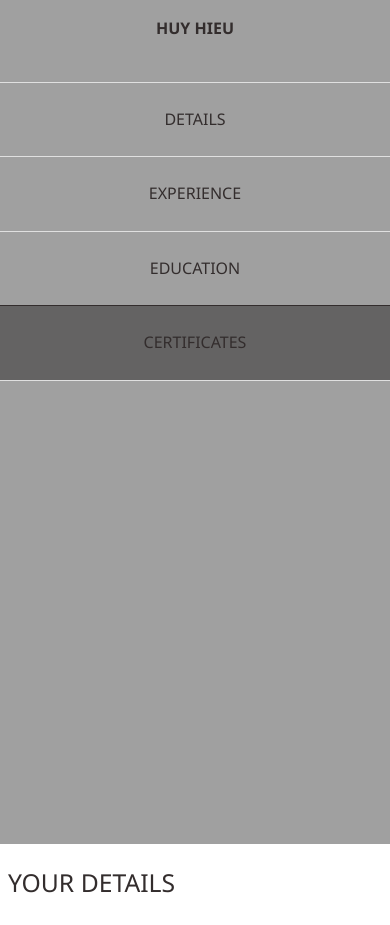
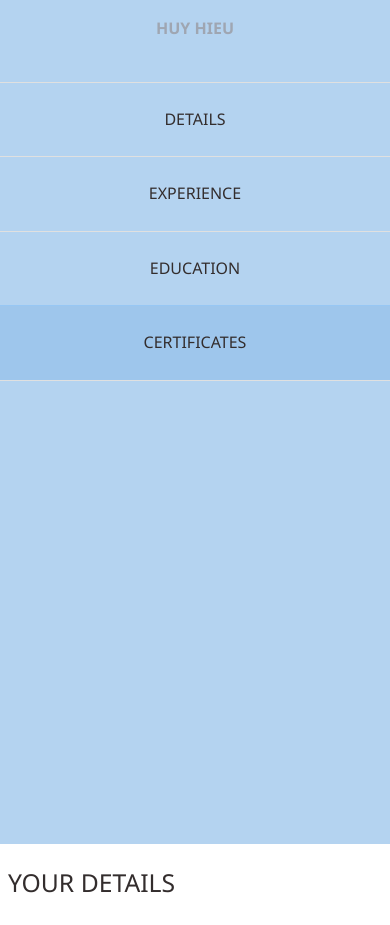
Before and after one commit to khoatruong19/cv-website, a PHP site: page /pages/cv_form.php in a window 390 px wide. Shown: the top 925 px of the page. Run offline with PHP 8.4, Linux system fonts and the light colour scheme; some libraries are stand-ins or nearby versions.

```diff
--- a/pages/cv_form.php
+++ b/pages/cv_form.php
@@ -37,22 +37,22 @@
 <!-- <body> -->
 <body data-bs-spy="scroll" data-bs-target="#sidebar_list" data-bs-offset="0" class="scrollspy w-100" tabindex="0" style="overflow-x:hidden">
     <div class="row">
-        <aside class="col-12 col-sm-2 p-0 d-flex flex-column sticky-top font_aside" style="height:100vh; background-color: rgb(160,160,160)">
+        <aside class="col-12 col-sm-2 p-0 d-flex flex-column sticky-top font_aside" style="height:100vh; background-color: #B4D3F0">
             <div class="text-center p-3 pb-0">
                 <img class="img-fluid rounded-circle my-4 p-1 d-none d-md-block shadow"src="https://impreza.us-themes.com/wp-content/uploads/paolo-bendandi-D-8XODEIr_s-unsplash.jpg" alt="profile picture" />
             </div>
             <div class="d-block mb-4 d-flex justify-content-center align-items-center">
-                <p class="text-dark text-uppercase fw-bold custom_name">Huy Hieu</p>
+                <p class="text-secondary text-uppercase fw-bold custom_name">Huy Hieu</p>
             </div>
             <div class="list-group list-group-flush position-stick vh-100"  id="sidebar_list">
-                <a href="#"             class="d-block p-4 list-group-item list-group-item-action list-group-item border-bottom border-top  d-flex justify-content-center align-items-center text-dark text-decoration-none text-uppercase">details</a>
+                <a href="#item-0" class="d-block p-4  list-group-item-action  list-group-item border-bottom d-flex justify-content-center align-items-center text-dark text-decoration-none text-uppercase border-top">details</a>
                 <a href="#item-1" class="d-block p-4  list-group-item-action  list-group-item border-bottom d-flex justify-content-center align-items-center text-dark text-decoration-none text-uppercase ">experience</a>
                 <a href="#item-2" class="d-block p-4  list-group-item-action  list-group-item border-bottom d-flex justify-content-center align-items-center text-dark text-decoration-none text-uppercase ">education</a>
                 <a href="#item-3" class="d-block p-4  list-group-item-action  list-group-item border-bottom d-flex justify-content-center align-items-center text-dark text-decoration-none text-uppercase ">certificates</a>
             </div>
         </aside>
         <div class="col-12 col-sm-9 m-2">
-            <div class="" id="#">
+            <div class="" id="item-0">
                 <?php
                     include('./components/cv_form_components/det_page.php');
                 ?>
--- a/scss/test_cus.css
+++ b/scss/test_cus.css
@@ -350,17 +350,17 @@
 }
 
 .list-group-item {
-  background-color: rgb(160, 160, 160);
+  background-color: #B4D3F0;
   color: #333;
   border-color: #ddd;
 }
 .list-group-item:hover {
-  background-color: #878787;
+  background-color: #97c7f4;
   color: #fff;
-  border-color: #bbb;
+  border-color: #97c7f4;
 }
 
 .list-group {
-  --bs-list-group-active-bg: rgb(100, 99, 99);
-  --bs-list-group-active-border-color: $border-color;
+  --bs-list-group-active-bg: #9ec6ec;
+  --bs-list-group-active-border-color: #97c7f4;
 }/*# sourceMappingURL=test_cus.css.map */
--- a/scss/test_cus.scss
+++ b/scss/test_cus.scss
@@ -3,22 +3,25 @@
 @import "../node_modules/bootstrap/scss/mixins";
 @import "../node_modules/bootstrap/scss/list-group";
 
-$list-color:  rgb(160,160,160);
+$list-color:  #B4D3F0;
 $border-color: #bbb;
-$active-list-color: rgb(100, 99, 99);
+$active-list-color: #97c7f4;
 
 .list-group-item {
     background-color: $list-color;
     color: #333;
     border-color: #ddd;
     &:hover {
-        background-color: darken($list-color, 10%);
+        // background-color: darken($list-color, 10%);
+        background-color: #97c7f4;
         color: #fff;
-        border-color: $border-color;
+        border-color: #97c7f4;
     }
 }
 
 .list-group {
-    --bs-list-group-active-bg: rgb(100, 99, 99);
-    --bs-list-group-active-border-color: $border-color;
+    // --bs-list-group-active-bg: rgb(100, 99, 99);
+    --bs-list-group-active-bg: #9ec6ec;
+
+    --bs-list-group-active-border-color: #97c7f4;
 }
```
Also changed, not shown: pages/components/cv_form_components/det_page.php (line endings or trailing spaces), 1 other file.
